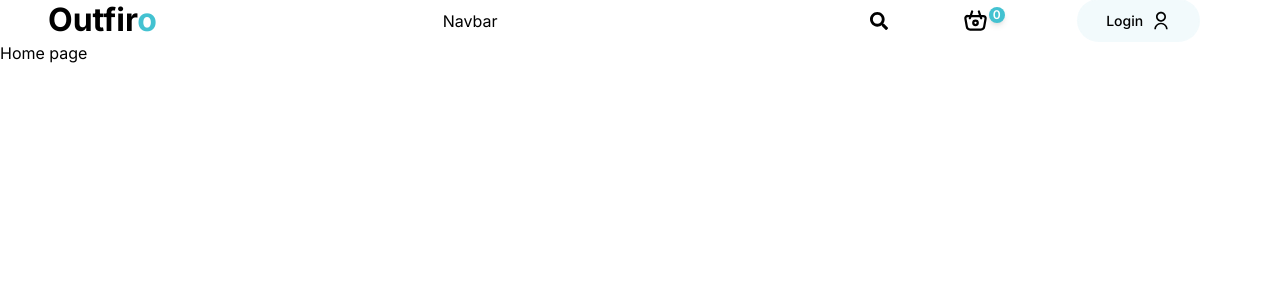
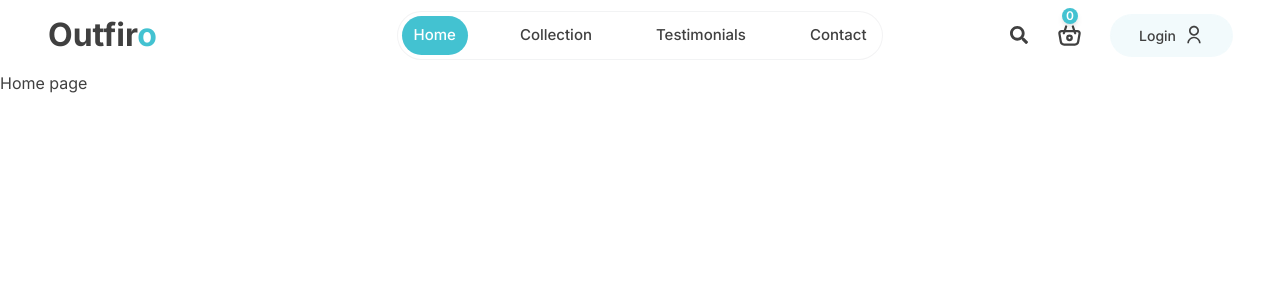
Before and after one commit to Magfoxx/E-commerce, a React (Vite) app in the folder frontend/: page / in a window 1280 px wide. Shown: the top 300 px of the page. Built offline with nearby package versions, Linux system fonts and the light colour scheme.

Commit message:
Ajout du Header et de la Nav

```diff
--- a/frontend/src/App.jsx
+++ b/frontend/src/App.jsx
@@ -8,7 +8,7 @@ import Testimonials from "./pages/Testimonials";
 
 const App = () => {
   return (
-    <main>
+    <main className="overflow-hidden text-[#404040]">
       <Header />
       <Routes>
         <Route path="/" element={<Home />} />
--- a/frontend/src/components/Header.jsx
+++ b/frontend/src/components/Header.jsx
@@ -1,4 +1,4 @@
-import { useState } from "react";
+import React, { useState } from "react";
 import { Link } from "react-router-dom";
 import Navbar from "./Navbar";
 import { FaBarsStaggered, FaRegCircleUser } from "react-icons/fa6";
@@ -8,6 +8,8 @@ import { RiUserLine } from "react-icons/ri";
 
 const Header = () => {
   const [token, setToken] = useState("");
+  const [menuOpened, setMenuOpened] = useState(false);
+  const toggleMenu = () => setMenuOpened((prev) => !prev);
 
   return (
     <header className="max-padd-container w-full z-50">
@@ -21,19 +23,28 @@ const Header = () => {
 
         {/* Navbar */}
         <div className="flex-1">
-          <Navbar />
+          <Navbar
+            containerStyles={`${
+              menuOpened
+                ? "flex items-start flex-col gap-y-8 fixed top-16 right-6 p-5 bg-white rounded-xl shadow-md w-52 ring-1 ring-slate-900/5 z-50"
+                : "hidden xl:flex gap-x-5 xl:gap-x-10 medium-15 ring-1 ring-slate-900/5 rounded-full p-1"
+            }`}
+          />
         </div>
 
         {/* Boutton coté droit */}
-        <div className="flex-1 flexAround gap-x-2 xs:gap-x-8">
+        <div className="flex-1 flex items-center justify-end gap-x-7 xs:gap-x-8">
           {/* menu toggle */}
-          <FaBarsStaggered className="xl:hidden cursor-pointer text-xl" />
+          <FaBarsStaggered
+            onClick={toggleMenu}
+            className="xl:hidden cursor-pointer text-xl"
+          />
           {/* search icon */}
           <FaSearch className="text-lg cursor-pointer" />
           {/* Panier  */}
-          <Link to={"/cart"} className="flex relative">
+          <Link to={"/"} className="flex relative">
             <TbBasket className="text-[27px]" />
-            <span className="bg-secondary text-white text-[12px] font-semibold left-1.5 -top-3.5 flexCenter w-4 h-4 rounded-full shadow-md">
+            <span className="bg-secondary text-white text-[12px] font-semibold absolute left-1.5 -top-3.5 flexCenter w-4 h-4 rounded-full shadow-md">
               0
             </span>
           </Link>
--- a/frontend/src/components/Navbar.jsx
+++ b/frontend/src/components/Navbar.jsx
@@ -1,9 +1,31 @@
-import React from 'react'
+import React from "react";
+import { NavLink } from "react-router-dom";
 
-const Navbar = () => {
+const Navbar = ({ containerStyles }) => {
+  const navLinks = [
+    { path: "/", title: "Home" },
+    { path: "/collection", title: "Collection" },
+    { path: "/testimonials", title: "Testimonials" },
+    { path: "/mailto:info@outfitery.com", title: "Contact" },
+  ];
+
   return (
-    <div>Navbar</div>
-  )
-}
+    <nav className={`${containerStyles}`}>
+      {navLinks.map((link) => (
+        <NavLink
+          key={link.title}
+          to={link.path}
+          className={({ isActive }) =>
+            `${isActive ? "active-link" : ""} px-3 py-2 rounded-full`
+          }
+        >
+          <div className="flexCenter gap-x-1">
+            {link.title}
+          </div>
+        </NavLink>
+      ))}
+    </nav>
+  );
+};
 
-export default Navbar
+export default Navbar;
--- a/frontend/src/index.css
+++ b/frontend/src/index.css
@@ -15,11 +15,6 @@
   --color-gray-30: oklch(58.29% 0 0);
   --color-gray-50: oklch(46.04% 0 0);
   --color-gray-90: oklch(19.13% 0 0);
-
-  /* Breakpoints personnalisés */
-  --xs: 400px;
-  --3xl: 1680px;
-  --4xl: 2200px;
 }
 
 /* Background images */
@@ -33,8 +28,6 @@
 
 /* Reset des styles de base */
 * {
-  margin: 0;
-  padding: 0;
   box-sizing: border-box;
   font-family: "Inter", system-ui;
 }
@@ -109,6 +102,10 @@ p {
 }
 
 /* Layout */
+.active-link {
+  @apply px-3 py-2 rounded-full bg-secondary text-white transition-all duration-300;
+}
+
 .max-padd-container {
   @apply mx-auto max-w-[1440px] px-6 lg:px-12;
 }
@@ -127,10 +124,6 @@ p {
 
 .flexEnd {
   @apply flex items-center justify-end;
-}
-
-.flexAround {
-  @apply flex items-center justify-around;
 }
 
 /* FONTS */
```
